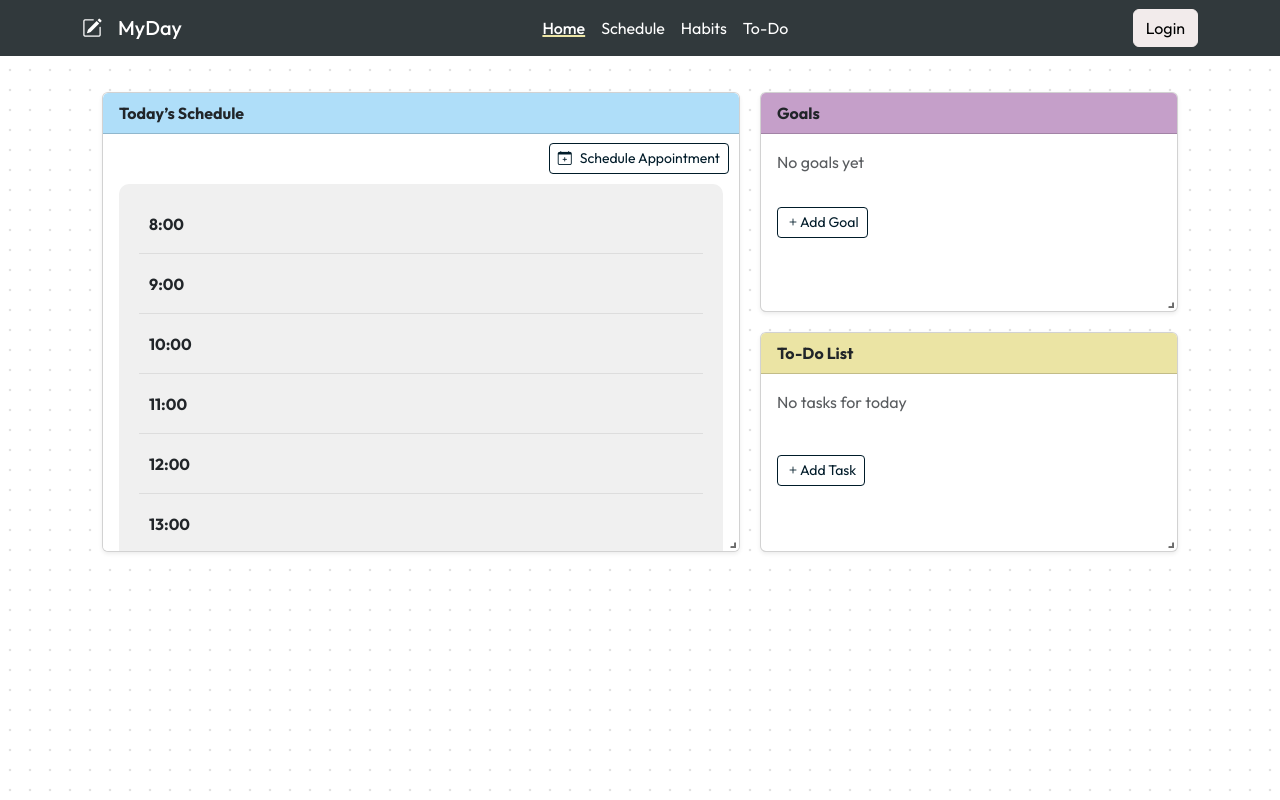
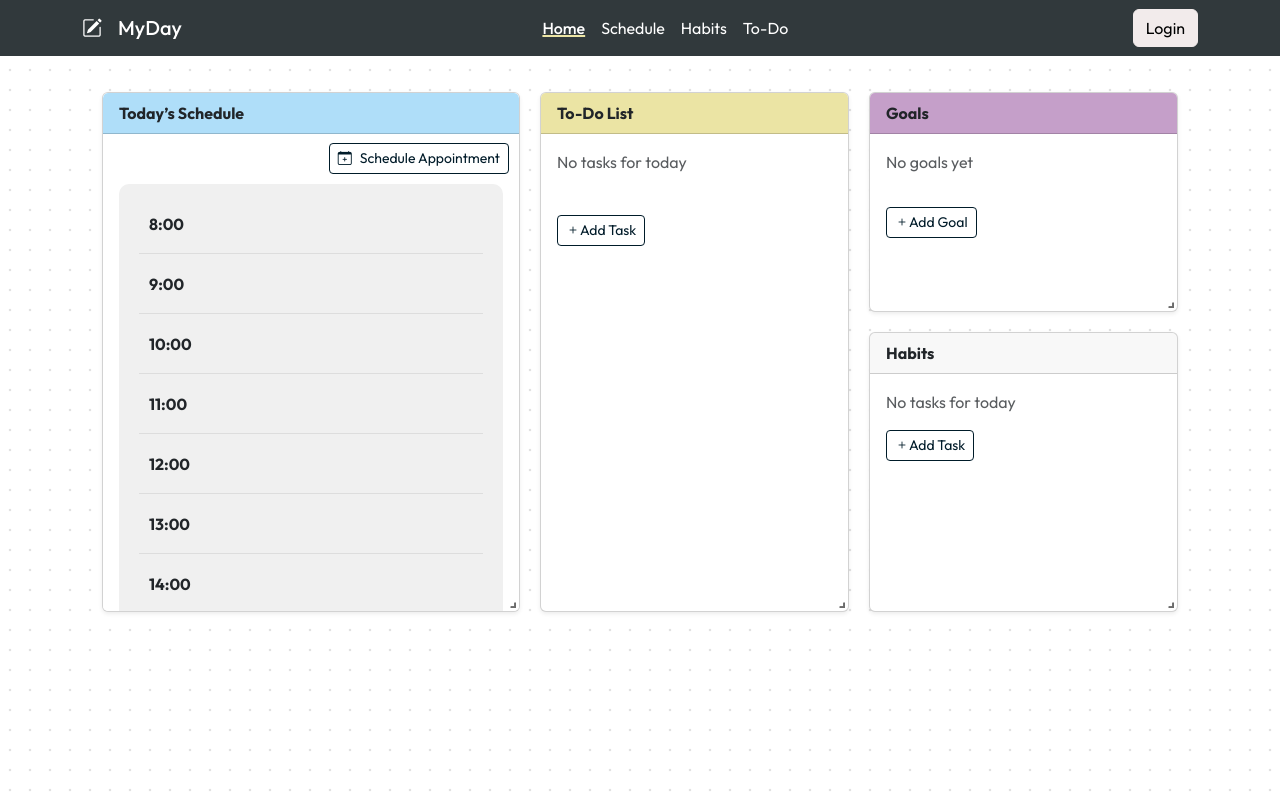
Before and after one commit to davidmolgard/to-do-website, a React (Vite) app: page / in a window 1280 px wide. Built offline with nearby package versions, Linux system fonts and the light colour scheme; a web font is replaced by a local one.

Commit message:
added new homepage layout

```diff
--- a/src/pages/Home.tsx
+++ b/src/pages/Home.tsx
@@ -106,29 +106,34 @@ function Home() {
 
   const layouts = {
     xl: [
-      { i: "schedule", x: 0, y: 0, w: 8, h: 12, minH: 4 },
+      { i: "schedule", x: 0, y: 0, w: 5, h: 12, minH: 4, minW: 3 },
+      { i: "todo", x: 5, y: 0, w: 3, h: 12, minH: 2 },
       { i: "goals", x: 8, y: 0, w: 4, h: 5, minH: 2 },
-      { i: "todo", x: 8, y: 3, w: 4, h: 7, minH: 2 },
+			{ i: "habits", x: 8, y: 3, w: 4, h: 7, minH: 2 },
     ],
     lg: [
-      { i: "schedule", x: 0, y: 0, w: 6, h: 8, minH: 4 },
-      { i: "goals", x: 6, y: 0, w: 4, h: 4, minH: 2 },
-      { i: "todo", x: 6, y: 3, w: 4, h: 4, minH: 2 },
+      { i: "schedule", x: 0, y: 0, w: 4, h: 9, minH: 4, minW: 3 },
+      { i: "todo", x: 4, y: 0, w: 3, h: 9, minH: 4 },
+      { i: "goals", x: 7, y: 0, w: 3, h: 4, minH: 4 },
+			{ i: "habits", x: 7, y: 3, w: 3, h: 5, minH: 4 },
     ],
     md: [
-      { i: "schedule", x: 0, y: 0, w: 3, h: 8, minH: 4 },
-      { i: "goals", x: 3, y: 0, w: 3, h: 4, minH: 2 },
-      { i: "todo", x: 3, y: 3, w: 3, h: 4, minH: 2 },
+      { i: "schedule", x: 0, y: 0, w: 4, h: 7, minH: 4, minW: 3 },
+      { i: "todo", x: 4, y: 0, w: 2, h: 7, minH: 2 },
+			{ i: "habits", x: 0, y: 7, w: 3, h: 4, minH: 4 },
+      { i: "goals", x: 3, y: 7, w: 3, h: 4, minH: 2 },
     ],
     sm: [
-      { i: "schedule", x: 0, y: 0, w: 4, h: 5, minH: 4 },
-      { i: "goals", x: 0, y: 0, w: 2, h: 5, minH: 2 },
-      { i: "todo", x: 2, y: 3, w: 2, h: 5, minH: 2 },
+      { i: "schedule", x: 0, y: 0, w: 4, h: 6, minH: 4, minW: 3 },
+      { i: "todo", x: 0, y: 3, w: 2, h: 5, minH: 2 },
+      { i: "goals", x: 2, y: 0, w: 2, h: 5, minH: 2 },
+			{ i: "habits", x: 0, y: 11, w: 2, h: 4, minH: 4 },
     ],
     xs: [
-      { i: "schedule", x: 0, y: 0, w: 4, h: 5, minH: 4 },
+      { i: "schedule", x: 0, y: 0, w: 4, h: 7, minH: 4 },
       { i: "goals", x: 0, y: 5, w: 2, h: 5, minH: 2 },
       { i: "todo", x: 0, y: 10, w: 2, h: 5, minH: 2 },
+			{ i: "habits", x: 0, y: 15, w: 2, h: 4, minH: 4 },
     ],
   };
 
@@ -286,6 +291,46 @@ function Home() {
             </Button>
           </Card.Body>
         </Card>
+
+				{/* Habits */}
+        <Card key="habits" className="habits shadow-sm">
+          <Card.Header className="fw-bold drag-handle">Habits</Card.Header>
+          <Card.Body>
+            {todayTasks.length > 0 ? (
+              <ListGroup>
+                {todayTasks.map((task) => (
+                  <ListGroup.Item
+                    key={task.id}
+                    style={{
+                      textDecoration: task.completed ? "line-through" : "none",
+                    }}
+                  >
+                    <input
+                      type="checkbox"
+                      checked={task.completed}
+                      onChange={() => handleTaskToggle(task.id)}
+                    />
+                    {task.text}
+                  </ListGroup.Item>
+                ))}
+              </ListGroup>
+            ) : (
+              <div className="d-flex justify-content-between">
+                <div className="text-muted mb-2">No tasks for today</div>
+              </div>
+            )}
+            <Button
+              size="sm"
+              variant="outline-dark"
+              onClick={() => setShowAddTaskModal(true)} // Show the modal for adding a task
+              className="mt-2"
+							style={{width: "fit-content"}}
+            >
+							<i className="bi bi-plus"></i>
+              Add Task
+            </Button>
+          </Card.Body>
+        </Card>
       </ResponsiveReactGridLayout>
 
       {/* Add Goal Modal */}
```
